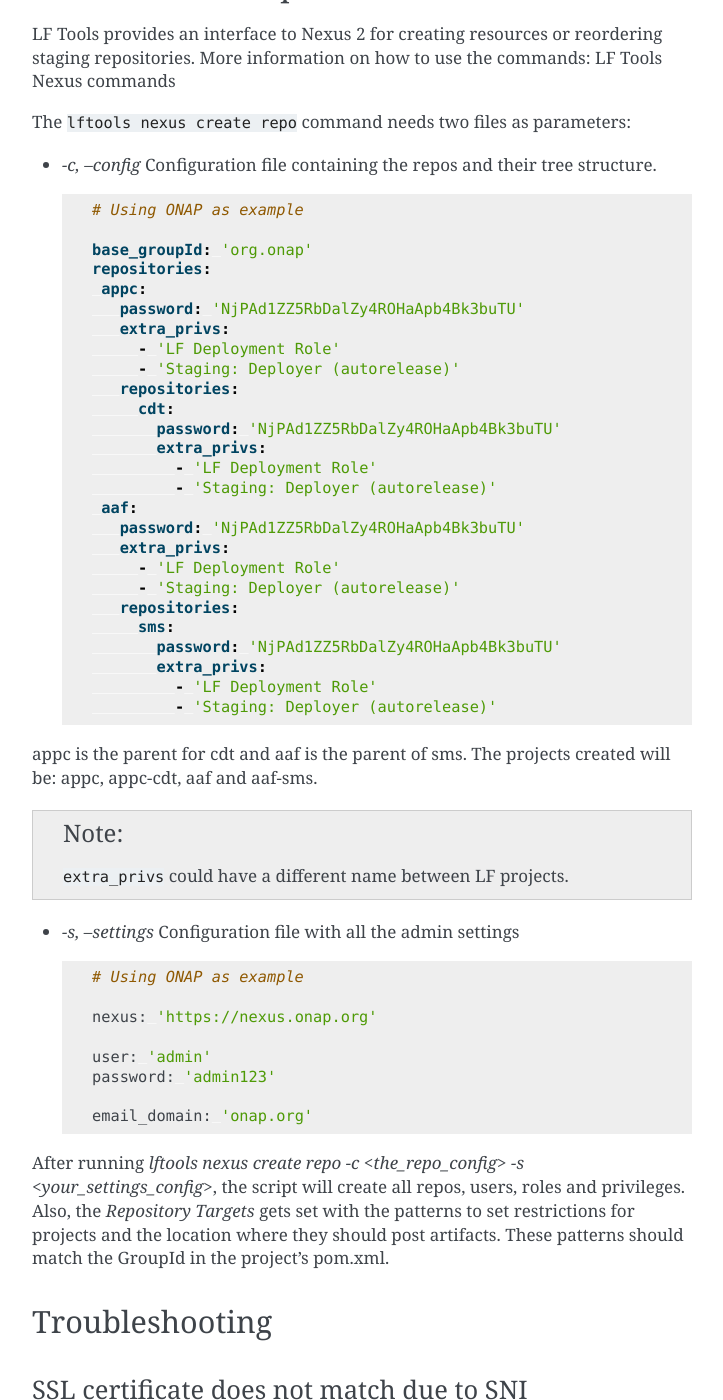
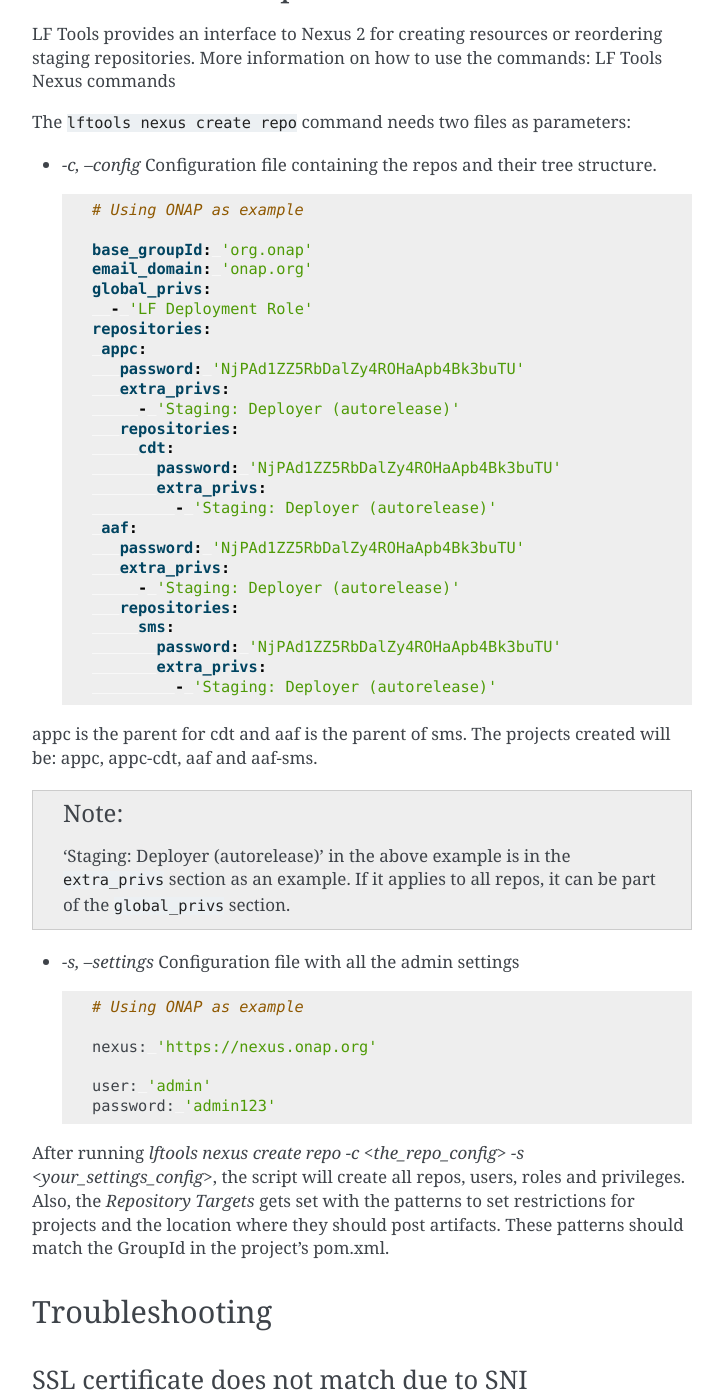
Before and after one commit to lfit/releng-docs, a Sphinx documentation site: the page built from docs/infra/nexus.rst, in a window 1280 px wide and 1400 px high, scrolled down 4975 px. Shown: the whole window, without its empty margins (388-1111 px from the left). Built offline with Sphinx 7.4.7, drawn with Linux system fonts in a browser that asks for light colours; the version number could not be read and is left out.

Commit message:
Update lftools repo creation for global_envs
"Note" text is also changed. Original text was ambiguously worded,
and should not be necessary.

Issue: RELENG-291
Change-Id: Ibe75322ccb6794d3df9d606cf356a98af2df8059
Signed-off-by: Eric Ball <eball@linuxfoundation.org>

```diff
--- a/docs/infra/nexus.rst
+++ b/docs/infra/nexus.rst
@@ -244,28 +244,27 @@
      # Using ONAP as example
 
      base_groupId: 'org.onap'
+     email_domain: 'onap.org'
+     global_privs:
+       - 'LF Deployment Role'
      repositories:
       appc:
         password: 'NjPAd1ZZ5RbDalZy4ROHaApb4Bk3buTU'
         extra_privs:
-          - 'LF Deployment Role'
           - 'Staging: Deployer (autorelease)'
         repositories:
           cdt:
             password: 'NjPAd1ZZ5RbDalZy4ROHaApb4Bk3buTU'
             extra_privs:
-              - 'LF Deployment Role'
               - 'Staging: Deployer (autorelease)'
       aaf:
         password: 'NjPAd1ZZ5RbDalZy4ROHaApb4Bk3buTU'
         extra_privs:
-          - 'LF Deployment Role'
           - 'Staging: Deployer (autorelease)'
         repositories:
           sms:
             password: 'NjPAd1ZZ5RbDalZy4ROHaApb4Bk3buTU'
             extra_privs:
-              - 'LF Deployment Role'
               - 'Staging: Deployer (autorelease)'
 
 appc is the parent for cdt and aaf is the parent of sms.
@@ -273,7 +272,9 @@
 
 .. note::
 
-   ``extra_privs`` could have a different name between LF projects.
+   'Staging: Deployer (autorelease)' in the above example is in the
+   ``extra_privs`` section as an example. If it applies to all repos, it can be
+   part of the ``global_privs`` section.
 
 * `-s, --settings` Configuration file with all the admin settings
 
```
Also changed, not shown: other parts of docs/infra/nexus.rst (+0 -2 lines).
